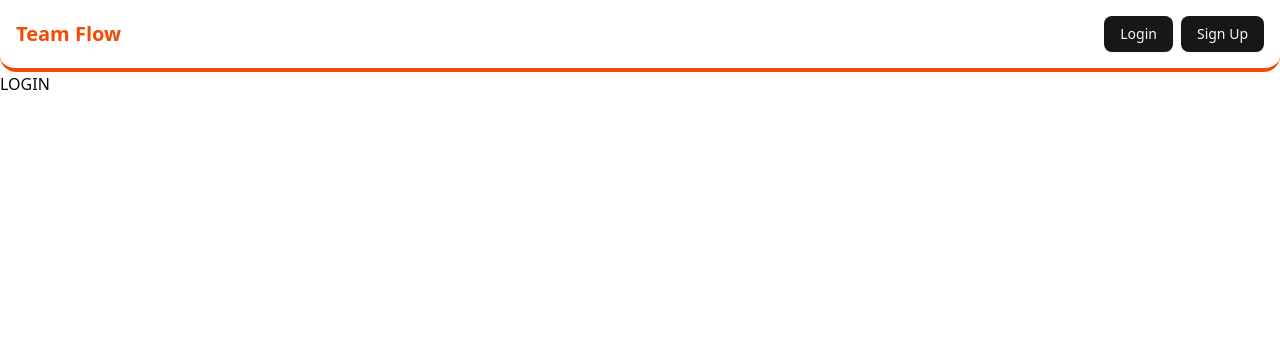
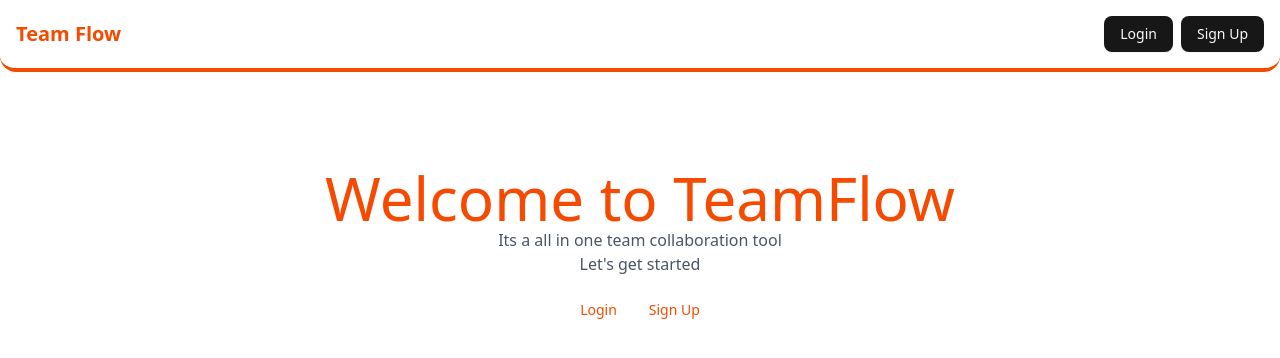
Before and after one commit to Sadman-Siam/teamflow_web, a Next.js app: page / in a window 1280 px wide. Shown: the top 358 px of the page. Built offline with nearby package versions, Linux system fonts and the light colour scheme; no server answers.

Commit message:
update design

```diff
--- a/app/page.js
+++ b/app/page.js
@@ -46,12 +46,7 @@ export default function Home() {
       setTeamData(tempData);
       await updateUser(
         { email: currentUser.email },
-        {
-          team: {
-            $push: { teamID: teamData._id },
-            $push: { teamName: teamName },
-          },
-        }
+        { $push: { team: { teamID: tempData._id, teamName: teamName } } }
       );
       setTeamName("");
       router.push("/teambase");
@@ -95,8 +90,27 @@ export default function Home() {
           </div>
         </div>
       ) : (
-        <div>
-          <p>LOGIN</p>
+        <div className="flex flex-col items-center p-4 mt-20">
+          <h1 className="text-6xl text-chart-1">Welcome to TeamFlow</h1>
+          <p className="text-gray-600">
+            Its a all in one team collaboration tool
+          </p>
+          <p className="text-gray-600">Let&#39;s get started</p>
+          <div className="flex justify-center">
+            <Link href="/login">
+              <Button
+                className="mt-4 hover:underline text-chart-1"
+                variant="link"
+              >
+                Login
+              </Button>
+            </Link>
+            <Link href="/signup">
+              <Button className="mt-4 text-chart-1" variant="link">
+                Sign Up
+              </Button>
+            </Link>
+          </div>
         </div>
       )}
     </>
```
